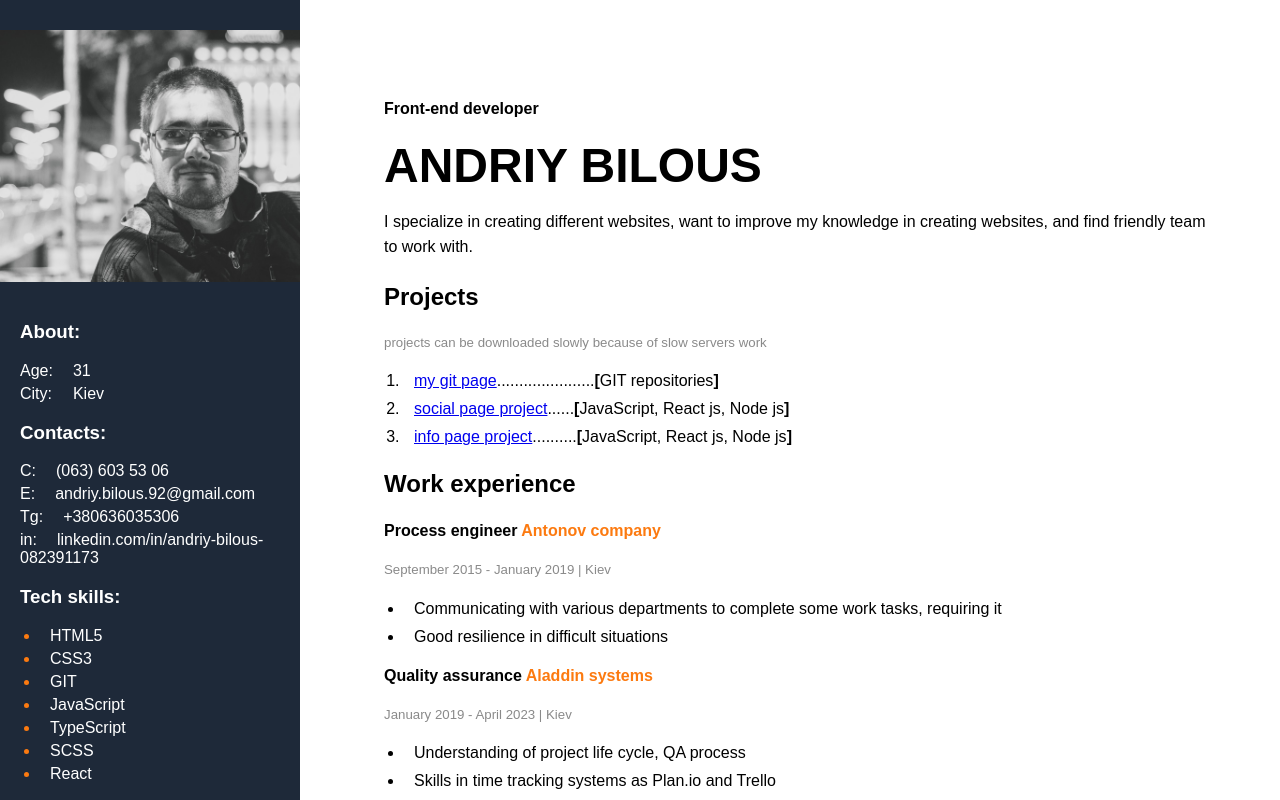
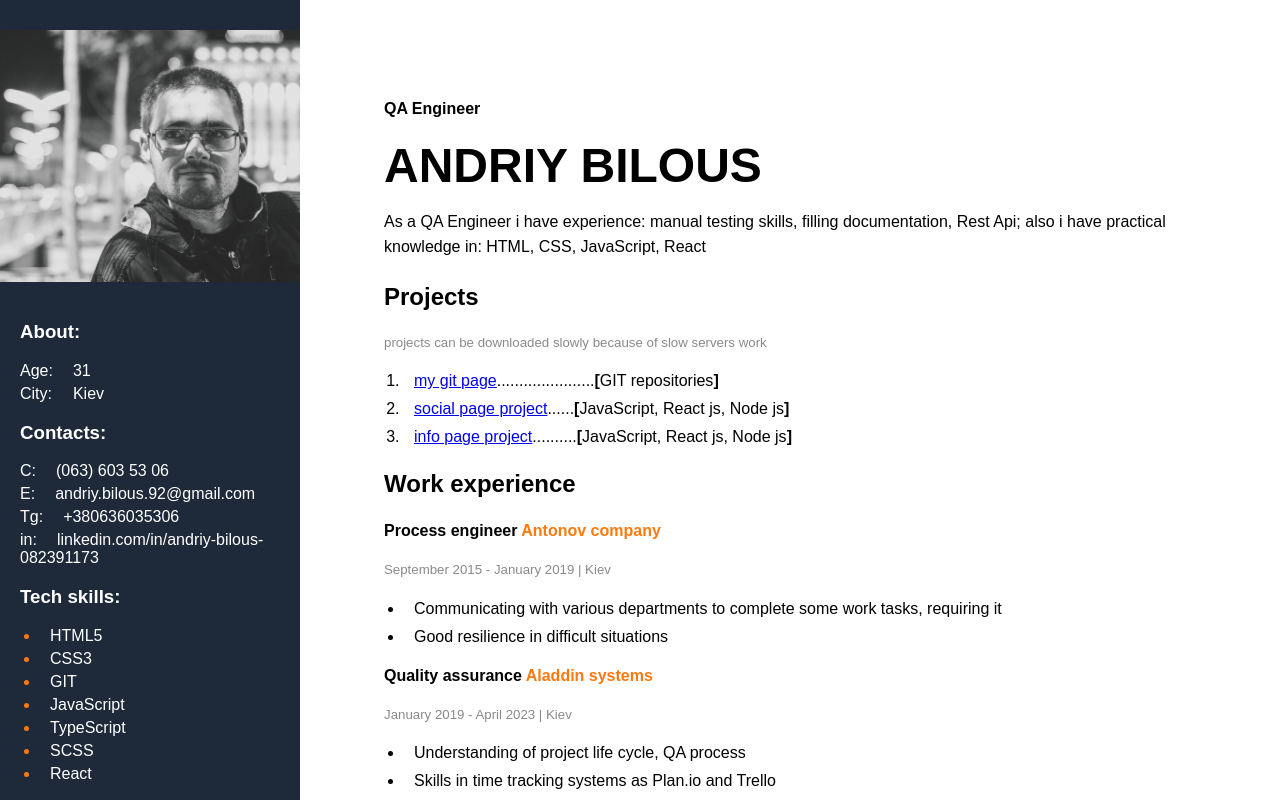
Before and after one commit to AndriyBilous/resume, a plain HTML site: page index.html in a window 1280 px wide. Drawn offline with Linux system fonts and the light colour scheme.

Commit message:
Changed profeccion

```diff
--- a/index.html
+++ b/index.html
@@ -73,11 +73,12 @@
         </div>
       </div>
       <div class="right-column__container">
-        <h1 class="right-column__specialisation">Front-end developer</h1>
+        <h1 class="right-column__specialisation">QA Engineer</h1>
         <h2 class="right-column__name">Andriy Bilous</h2>
         <p class="right-column__target">
-          I specialize in creating different websites, want to improve my
-          knowledge in creating websites, and find friendly team to work with.
+          As a QA Engineer i have experience: manual testing skills, filling
+          documentation, Rest Api; also i have practical knowledge in: HTML,
+          CSS, JavaScript, React
         </p>
         <h3 class="right-column__projects">Projects</h3>
         <h5 class="right-column__projects__annotation">
```
